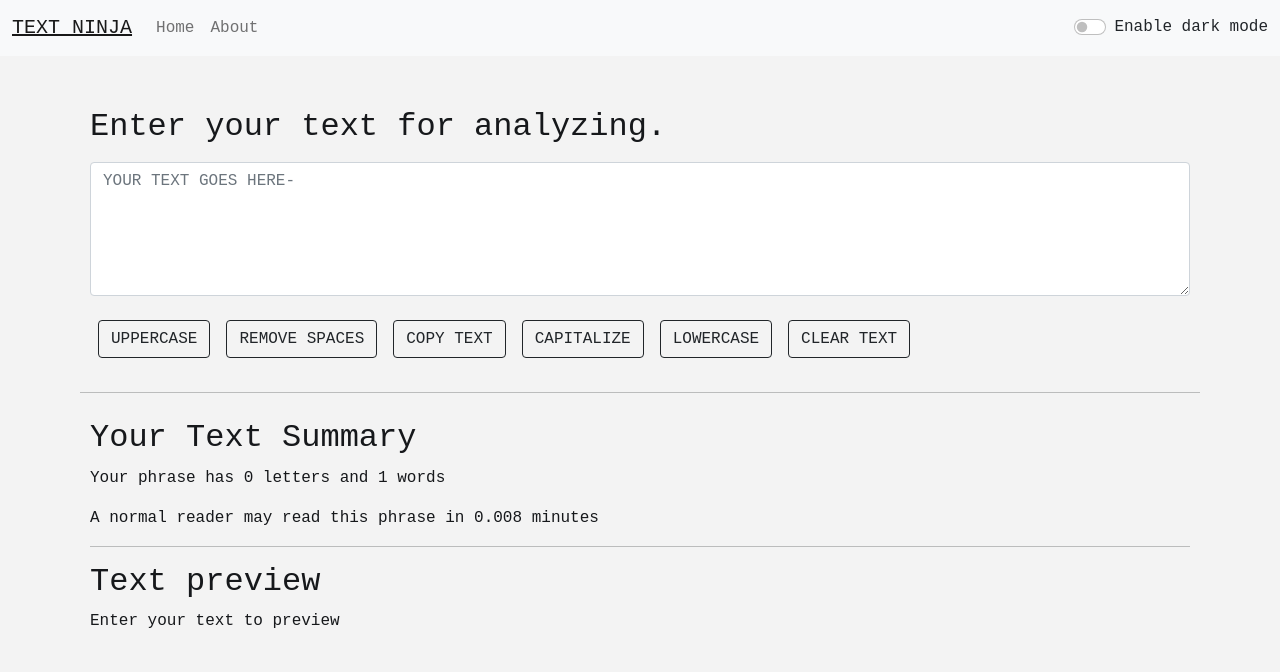
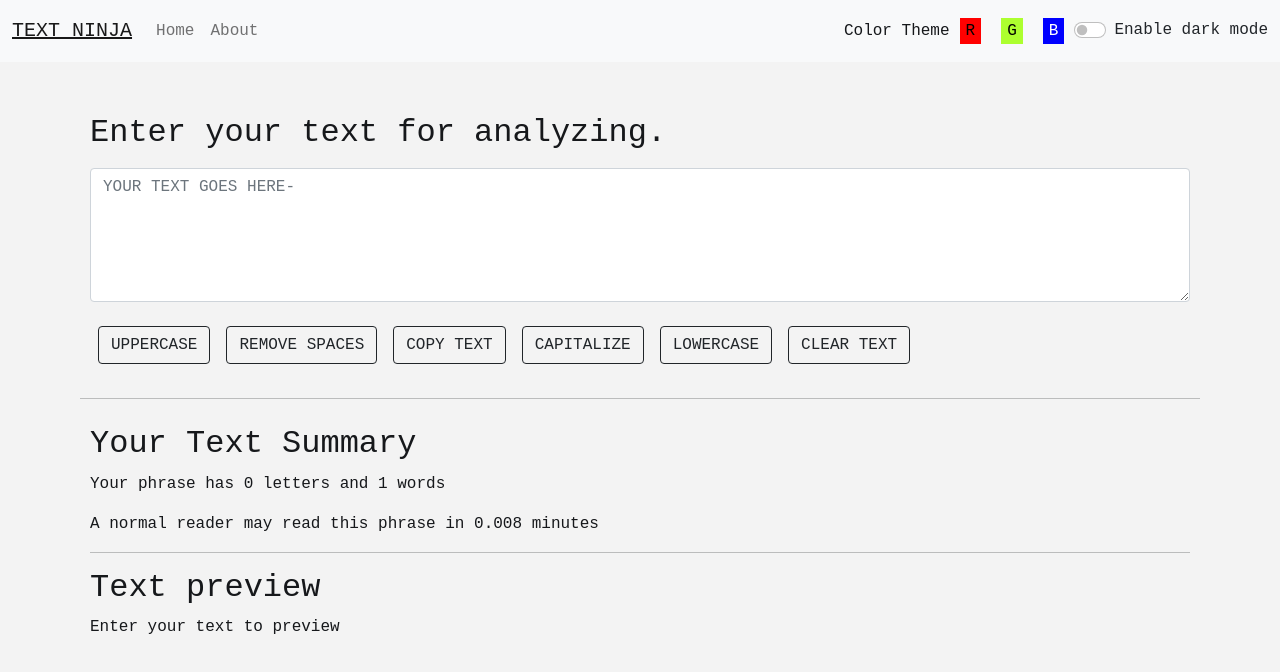
Before and after one commit to Tanish-Panwar/textninja, a React (Create React App) app: page /about in a window 1280 px wide. Shown: the top 672 px of the page. Built offline with nearby package versions, Linux system fonts and the light colour scheme.

Commit message:
Till chapter 14

```diff
--- a/public/index.html
+++ b/public/index.html
@@ -7,7 +7,7 @@
     <meta name="theme-color" content="#000000" />
     <meta
       name="description"
-      content="Web site created using create-react-app"
+      content="Text Ninja is a text manipulator"
     />
     <link href="https://cdn.jsdelivr.net/npm/bootstrap@5.0.2/dist/css/bootstrap.min.css" rel="stylesheet" integrity="sha384-EVSTQN3/azprG1Anm3QDgpJLIm9Nao0Yz1ztcQTwFspd3yD65VohhpuuCOmLASjC" crossorigin="anonymous">
     <link rel="apple-touch-icon" href="%PUBLIC_URL%/logo192.png" />
--- a/src/App.css
+++ b/src/App.css
@@ -153,3 +153,27 @@ body {
   text-align: center;
   align-items: center;
 }
+
+.colorPicker {
+  margin: 10px;
+  border: 0px solid #000;
+  outline: none;
+}
+
+#Red {
+  background-color: red;
+}
+
+#Green {
+  background-color: greenyellow;
+}
+
+#Blue {
+  background-color: blue;
+  color: white;
+}
+
+.ColorPickerContainer {
+  display: flex;
+  align-items: center;
+}
--- a/src/App.js
+++ b/src/App.js
@@ -1,6 +1,6 @@
 // import logo from './logo.svg';
 import './App.css';
-import About from './components/About';
+// import About from './components/About';
 import NavBar from './components/NavBar';
 import TextForm from './components/TextForm';
 import React, { useState } from 'react'
@@ -41,6 +41,36 @@ function App() {
       document.body.style.color = '#16181b';
       // showAlert("Light mode has been enabled", "success");
 
+    }
+  }
+
+  const changeThemeR = () => {
+    if(mode === 'light'){
+      document.body.style.backgroundColor = '#ff8585';
+      document.body.style.color = "#000";
+    }else {
+      document.body.style.backgroundColor = '#2e0000';
+      document.body.style.color = "#fff";
+    }
+  }
+
+  const changeThemeG = () => {
+    if(mode === 'light'){
+      document.body.style.backgroundColor = '#8affa7';
+      document.body.style.color = "#000";
+    }else {
+      document.body.style.backgroundColor = '#00290a';
+      document.body.style.color = "#fff";
+    }
+  }
+
+  const changeThemeB = () => {
+    if(mode === 'light'){
+      document.body.style.backgroundColor = '#94dbff';
+      document.body.style.color = "#000";
+    }else {
+      document.body.style.backgroundColor = '#001f2e';
+      document.body.style.color = "#fff";
     }
   }
 
@@ -85,7 +115,7 @@ function App() {
     {/* we have now setted our default proptypes for aboutText and title so now if we don't set the string for them we will get the default variables*/}
 
     {/* See we are getting an error in console for the title. */}
-    <NavBar title="TEXT NINJA" mode={mode} toggleMode={toggleMode}/>
+    <NavBar title="TEXT NINJA" mode={mode} toggleMode={toggleMode}    changeThemeR={changeThemeR}    changeThemeG={changeThemeG}    changeThemeB={changeThemeB}/>
     <Alert alert={alert}/>
 
 
--- a/src/components/NavBar.js
+++ b/src/components/NavBar.js
@@ -6,7 +6,7 @@ import PropTypes from 'prop-types'
 export default function NavBar(props) {
 
     return (
-        <nav className={`navbar navbar-expand-lg navbar-${props.mode} bg-${props.mode}`}>
+        <nav className={`navbar navbar-expand-lg navbar-${props.mode} bg-${props.mode}`} >
         <div className="container-fluid">
             {/* Here we used our props with title. */}
           <a className="navbar-brand" href="/"><u>{props.title}</u></a>
@@ -27,6 +27,12 @@ export default function NavBar(props) {
               <input className="form-control me-2" type="search" placeholder="Search" aria-label="Search"/>
               <button className="btn btn-outline-info" type="submit">Search</button>
             </form> */}
+            <div className="ColorPickerContainer">
+                <label htmlFor="colorPicker">Color Theme</label>
+                <button onClick={props.changeThemeR} className="colorPicker" id="Red">R</button>
+                <button onClick={props.changeThemeG} className="colorPicker" id="Green">G</button>
+                <button onClick={props.changeThemeB} className="colorPicker" id="Blue">B</button>
+            </div>
             <div className={`form-check form-switch text-${props.mode === 'light' ? 'dark': 'light'}`}>
               <input className="form-check-input" onClick={props.toggleMode} type="checkbox" id="flexSwitchCheckDefault"/>
               <label className="form-check-label" htmlFor="flexSwitchCheckDefault">{props.mode==='light'? "Enable dark mode": "Disable dark mode"}</label>
@@ -37,7 +43,7 @@ export default function NavBar(props) {
     )
 }
 
-
+export var navColor = document.getElementById('navColor');
 // This is a object proptype that takes string with the name of title and aboutText
 
 // This is also used for double checking that we need to use that datatype in that case.
```
